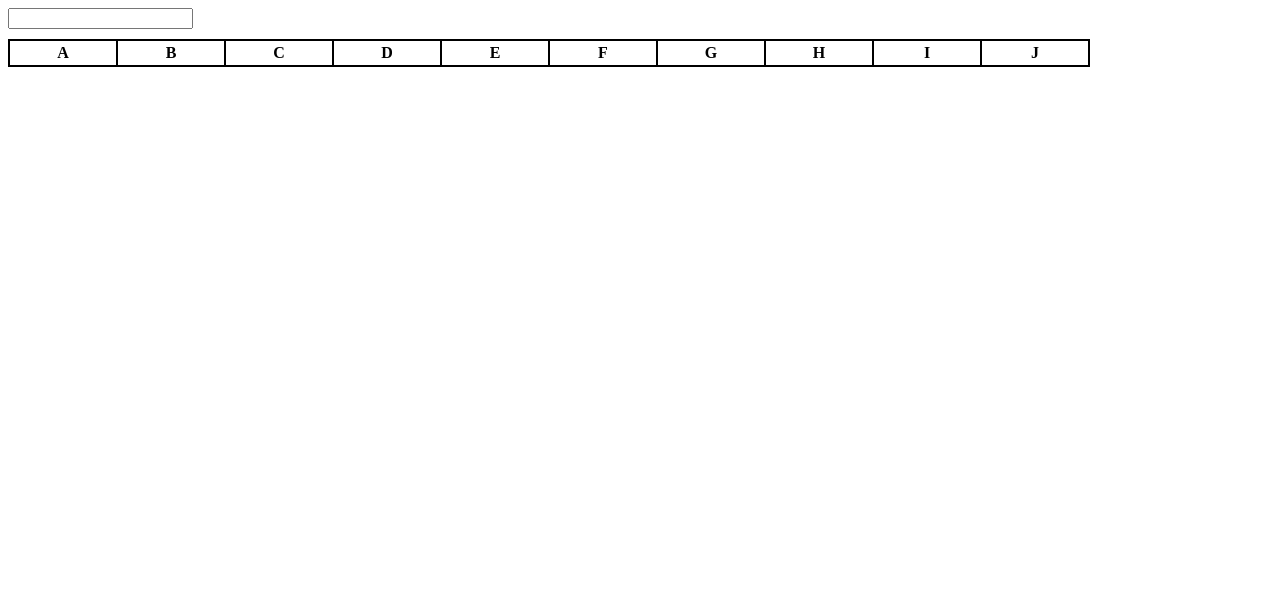
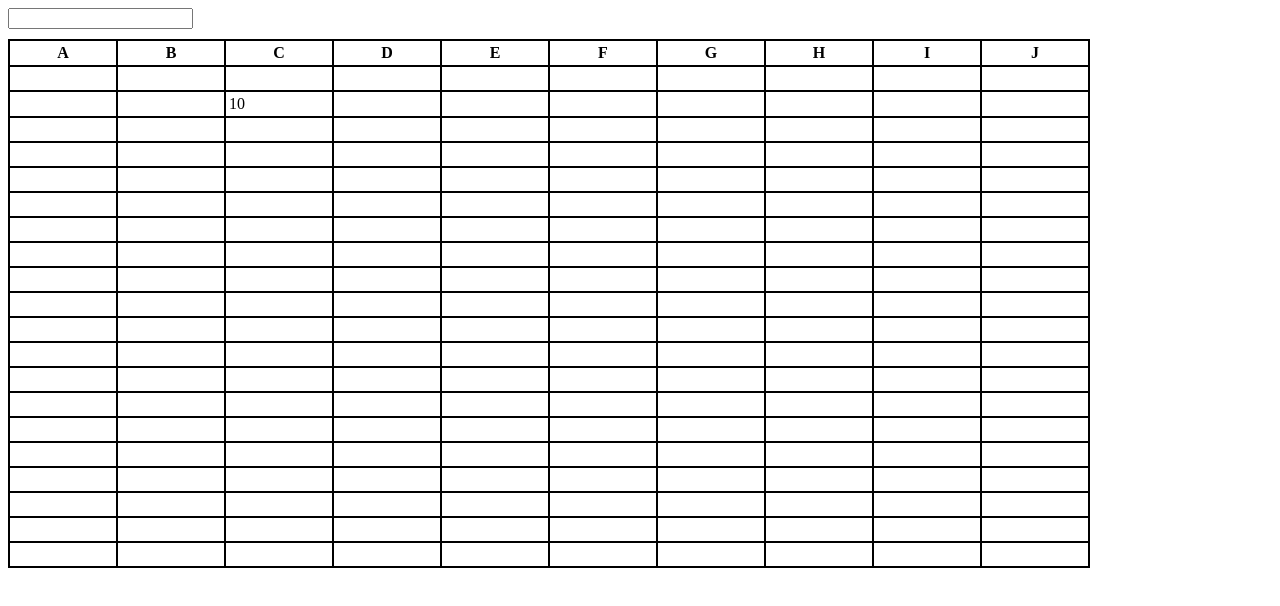
Before and after one commit to keeponbeat/X-cell, a website: page public/index.html in a window 1280 px wide. Drawn offline with Linux system fonts and the light colour scheme.

Commit message:
modify table-view.js to render table body. And add its tests.

```diff
--- a/public/css/style.css
+++ b/public/css/style.css
@@ -4,6 +4,7 @@ table{
 }
 th, td{
 	border: 2px solid black;
+	height: 25px;
 	min-width: 100px;
 	padding: 3px;
 }
--- a/public/js/bundle.js
+++ b/public/js/bundle.js
@@ -77,7 +77,7 @@ class TableModel {
 module.exports = TableModel;
 },{}],5:[function(require,module,exports){
 const { getLetterRange } = require('./array-util');
-const { removeChildren, createTH } = require('./dom-util');
+const { removeChildren, createTH, createTR, createTD } = require('./dom-util');
 
 class TableView {
 
@@ -93,10 +93,13 @@ class TableView {
 
 	initDomReferences(){
 		this.headerRowEl = document.querySelector('thead tr');
+		this.sheetBodyEl = document.querySelector('tbody');
 	}
 
 	renderTable(){
+		this.model.setValue({row:1, col:2}, 10);
 		this.renderTableHeader();
+		this.renderTableBody();
 	}
 
 	renderTableHeader(){
@@ -105,6 +108,20 @@ class TableView {
 			.map(colName => createTH(colName))
 			.forEach(th => this.headerRowEl.appendChild(th));
 	}
+
+	renderTableBody(){
+		const fragment = document.createDocumentFragment();
+		for (let row = 0; row < this.model.numRows; row++) {
+			const tr = createTR();
+			for (let col = 0; col < this.model.numCols; col++) {
+				const td = createTD(this.model.getValue({col:col,row:row}));
+				tr.appendChild(td);
+			}
+			fragment.appendChild(tr);
+		}
+		removeChildren(this.sheetBodyEl);
+		this.sheetBodyEl.appendChild(fragment);
+	}
 }
 
 module.exports = TableView;
```
Also changed, not shown: client/js/table-view.js (+18 -1 lines), client/js/test/table-view.test.js (+29 -0 lines).
